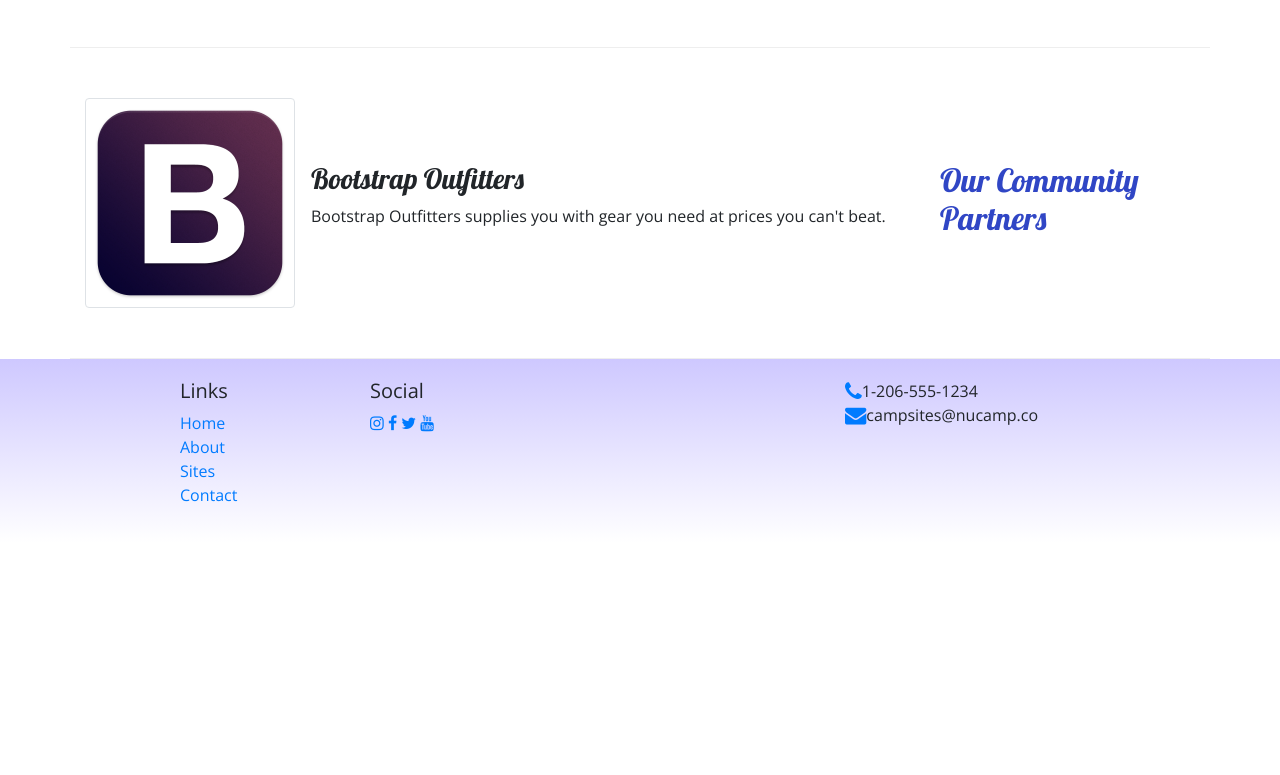
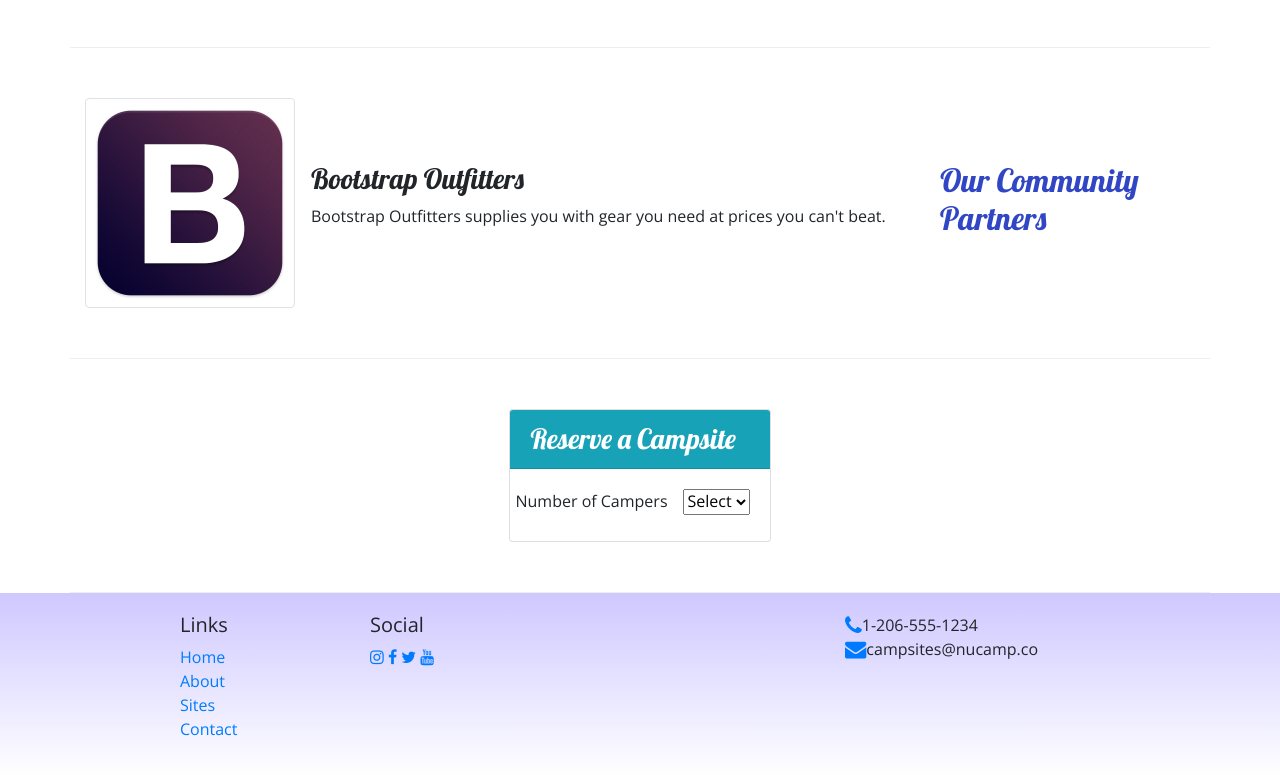
Before and after one commit to BrandonHamburg/NucampProject, a website: page index.html in a window 1280 px wide. Shown: the part 975-1750 px from the top of the page. Before the commit the page ends 1518 px from the top, so only its background shows below. Drawn offline with nearby package versions, Linux system fonts and the light colour scheme.

Commit message:
Task 2 working. Finished label need to aply col classes

```diff
--- a/index.html
+++ b/index.html
@@ -164,6 +164,32 @@
           </div>
         </div>
       </div>
+      <div class="row row-content">
+        <div class="col-6-sm mx-auto">
+          <div class="card">
+            <h3 class="card-header bg-info text-white">Reserve a Campsite</h3>
+            <div class="card-body">
+              <form>
+                <div class="row">
+                  <label>Number of Campers</label>
+                  <div class="col">
+                    <select>
+                      <option>Select</option>
+                      <option>1</option>
+                      <option>2</option>
+                      <option>3</option>
+                      <option>4</option>
+                      <option>5</option>
+                      <option>6</option>
+                    </select>
+                  </div>
+                </div>
+                <div class="row"></div>
+              </form>
+            </div>
+          </div>
+        </div>
+      </div>
     </div>
 
     <footer class="site-footer">
```
